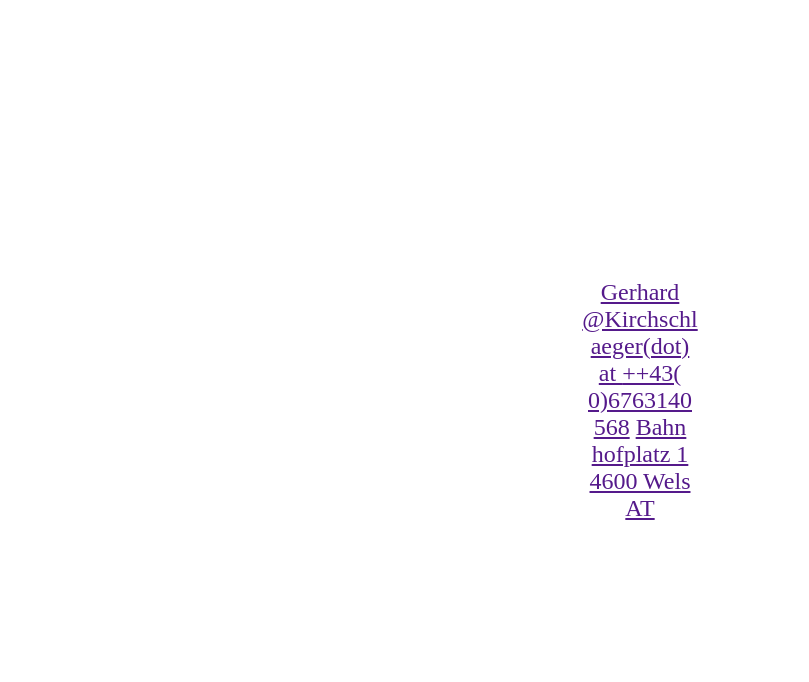
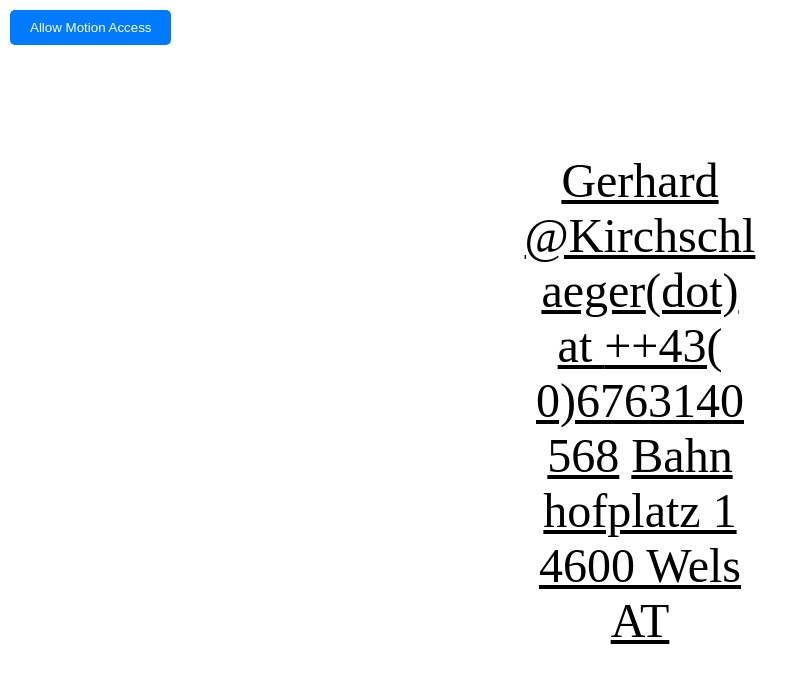
Before and after one commit to jukka211/Gerhard-Kirchschlaeger, a plain HTML site: page move/index.html in a window 1280 px wide. Shown: the whole page, without its empty margins (0-809 px from the left). Drawn offline with Linux system fonts and the light colour scheme.

Commit message:
Update index.html

```diff
--- a/move/index.html
+++ b/move/index.html
@@ -14,16 +14,30 @@
       display: flex;
       justify-content: center;
       align-items: center;
-      font-size: 24px;
+      font-size: 48px;
     }
-
+  a { color:black;}
     .text-mobile {
       text-align: center;
       transition: transform 0.3s ease; /* Smooth transition for scaling */
     }
+
+    #motionBtn {
+      position: absolute;
+      top: 10px;
+      left: 10px;
+      padding: 10px 20px;
+      background-color: #007bff;
+      color: white;
+      border: none;
+      cursor: pointer;
+      border-radius: 5px;
+    }
   </style>
 </head>
 <body>
+  <button id="motionBtn">Allow Motion Access</button>
+
   <div class="text-mobile">
     <a href="">
       <span style="font-family: 'Freizeit140';">Gerhard<br></span>
@@ -37,20 +51,26 @@
     let permissionGranted = false;
     const threshold = 3; // Set a threshold for movement sensitivity
     const titleDiv = document.querySelector('.text-mobile');
+    const motionBtn = document.querySelector('#motionBtn');
 
+    // Function to request motion permission
     function requestMotionPermission() {
       if (typeof DeviceMotionEvent.requestPermission === 'function') {
         DeviceMotionEvent.requestPermission()
           .then(response => {
             if (response === 'granted') {
               permissionGranted = true;
+              motionBtn.style.display = 'none'; // Hide the button after permission is granted
               console.log('Motion permission granted');
+            } else {
+              console.log('Motion permission denied');
             }
           })
           .catch(console.error);
       } else {
-        // For browsers that don't require permission
+        // For browsers that don't require permission (e.g., Android devices)
         permissionGranted = true;
+        motionBtn.style.display = 'none'; // Hide the button immediately
       }
     }
 
@@ -71,10 +91,14 @@
       }
     }
 
-    // Request motion permission on load
+    // Attach an event listener to the button
+    motionBtn.addEventListener('click', requestMotionPermission);
+
+    // Request motion permission on button click
     document.addEventListener('DOMContentLoaded', function () {
-      requestMotionPermission();
+      // Permission will be requested when the user clicks the button
     });
+
   </script>
 </body>
 </html>
```
